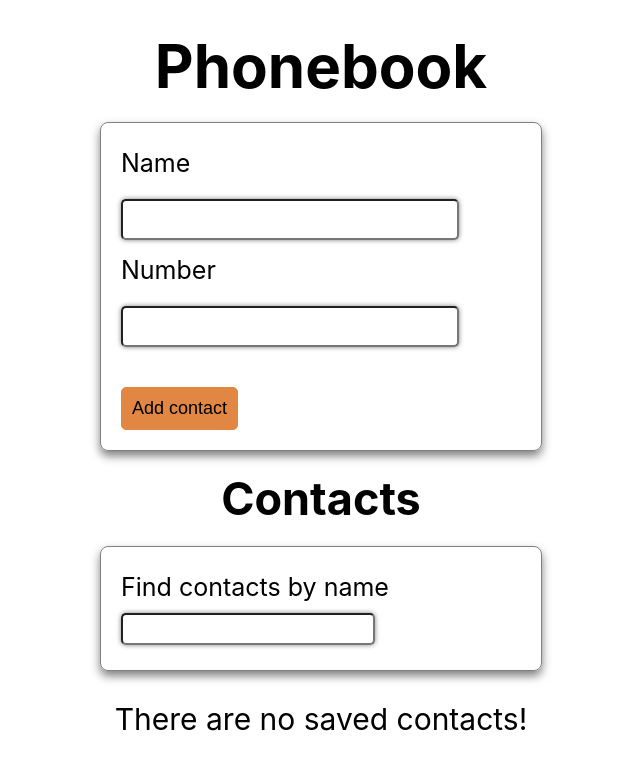
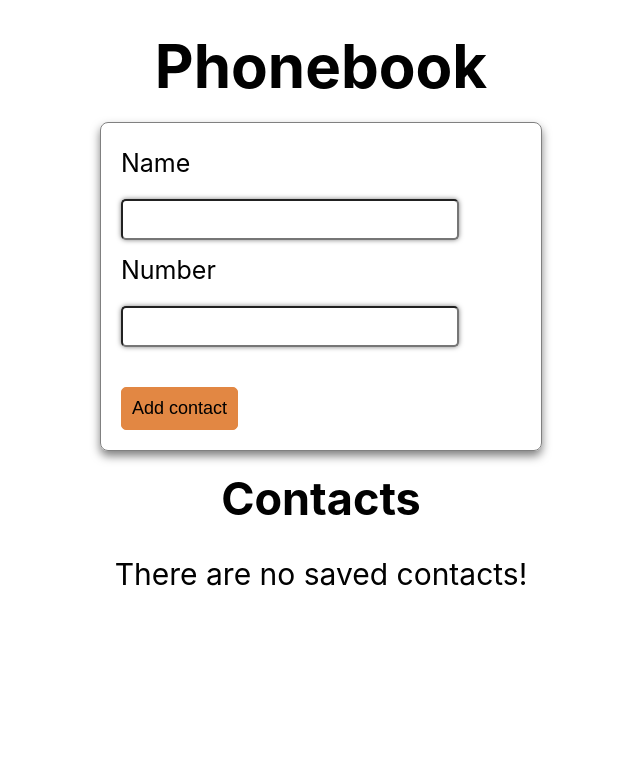
Before and after one commit to TaraniukD/goit-react-hw-03-phonebook, a React (Create React App) app: page / in a window 1280 px wide. Shown: the top 770 px of the page, without its empty margins (319-959 px from the left). Built offline with nearby package versions, Linux system fonts and the light colour scheme.

Commit message:
Update App.jsx

```diff
--- a/src/components/App.jsx
+++ b/src/components/App.jsx
@@ -67,10 +67,13 @@ export class App extends Component {
       <H1>Phonebook</H1>
       <ContactForm onSubmit={onHandleSubmit}/>
       <H2>Contacts</H2>
+      {contactsListIsVisible !== 0 ?
+       <>
       <Filter value={filter} onChange={onChangeFilter}/>
-      {contactsListIsVisible !== 0 ?
-      <ContactList contacts={onFilteredContacts} onDeleteContact={onDeleteContacts} /> :
-      <P>There are no saved contacts!</P>}
+      <ContactList contacts={onFilteredContacts} onDeleteContact={onDeleteContacts} />
+       </> :
+      <P>There are no saved contacts!</P>
+      }
     </Div>
   );
   }
```
